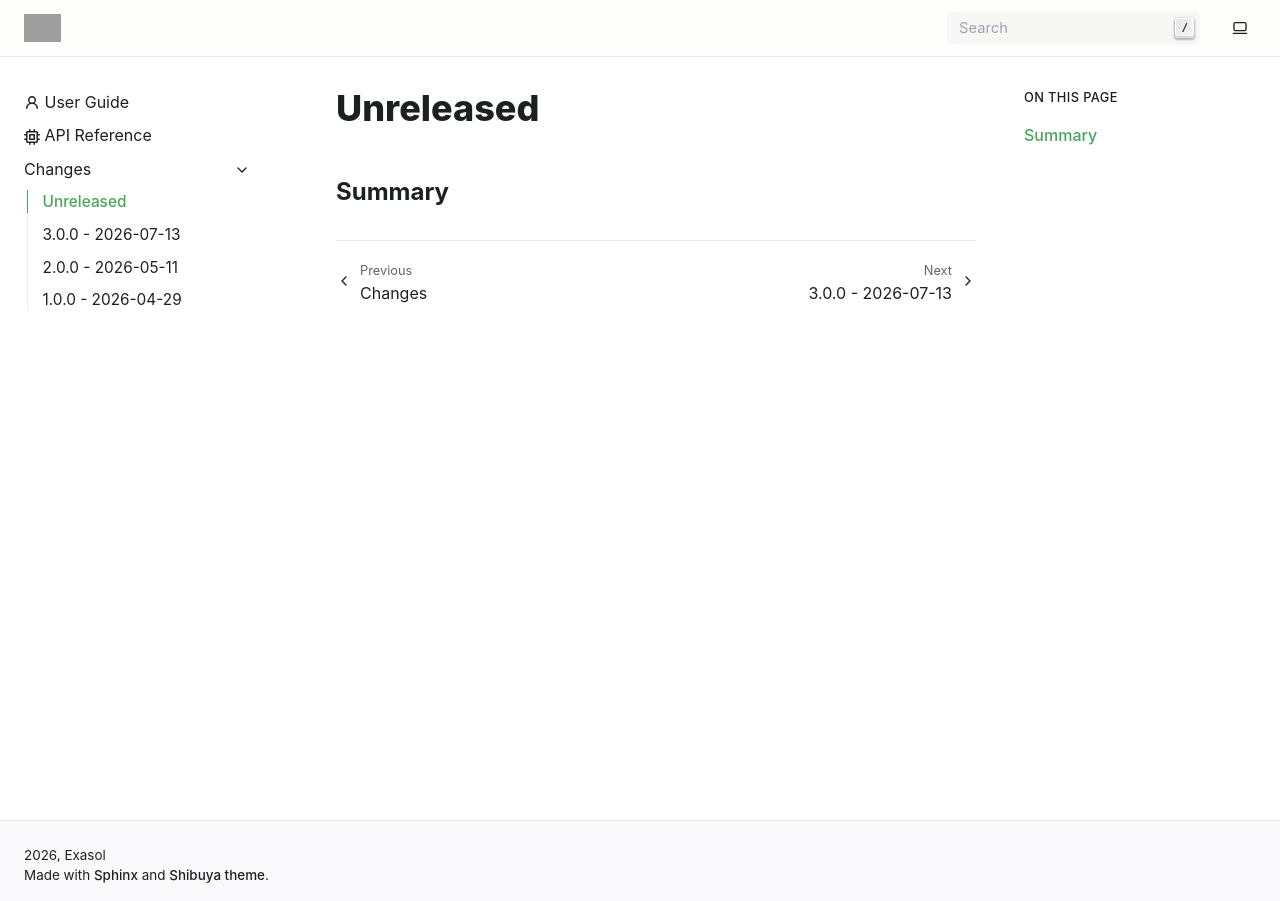
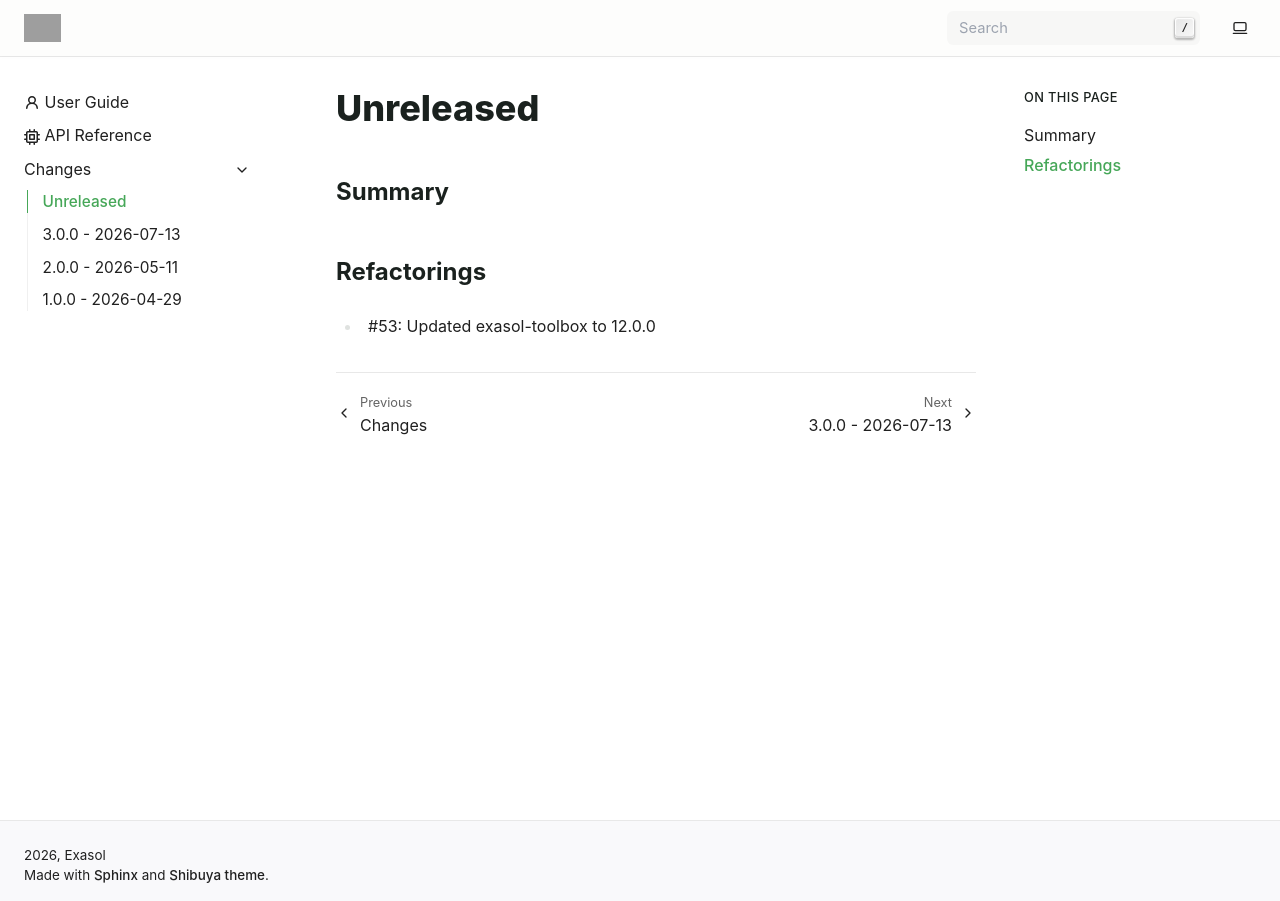
Before and after one commit to exasol/ansible-runner-wrapper, a Sphinx documentation site: the page built from doc/changes/unreleased.md, in a window 1280 px wide. Built offline with Sphinx 7.4.7, drawn with Linux system fonts in a browser that asks for light colours; pages that are not in the unit, such as notebooks, are missing from menus; grey boxes are pictures that could not be loaded.

Commit message:
Add changelog entry

```diff
--- a/doc/changes/unreleased.md
+++ b/doc/changes/unreleased.md
@@ -1,3 +1,7 @@
 # Unreleased
 
 ## Summary
+
+## Refactorings
+
+* #53: Updated exasol-toolbox to 12.0.0
```
